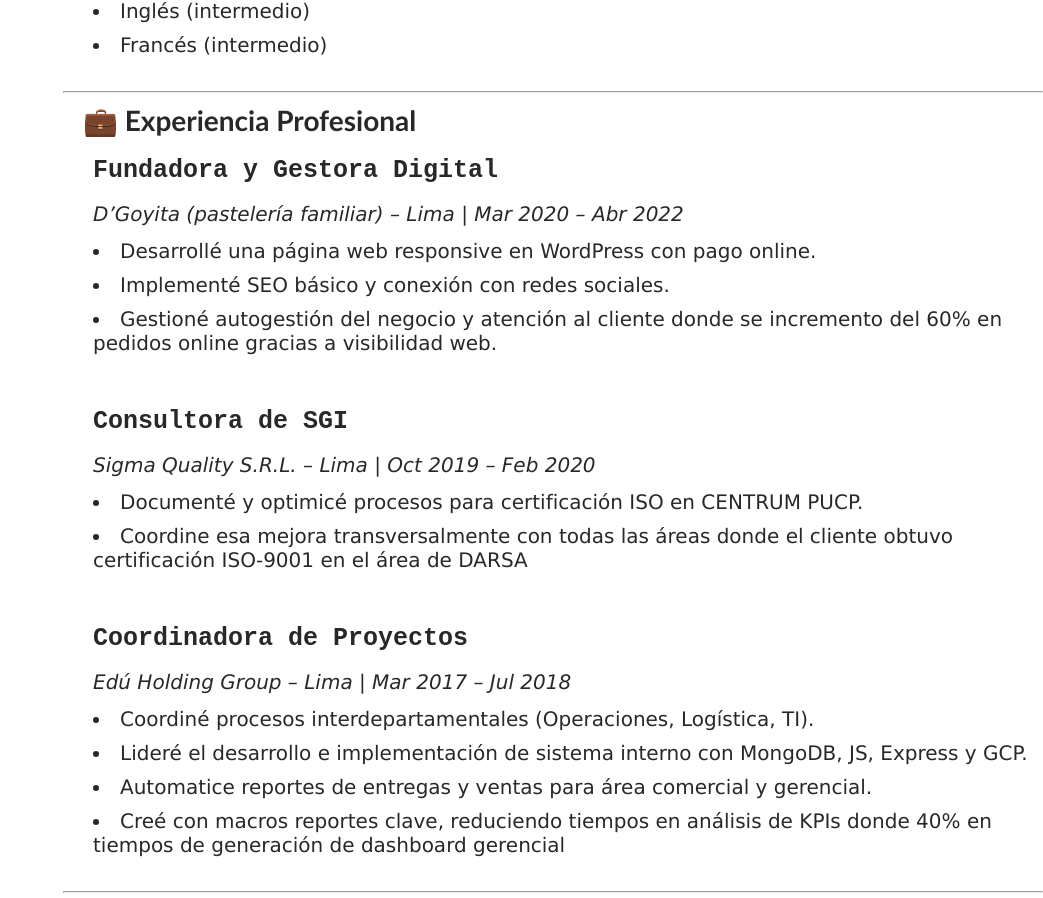
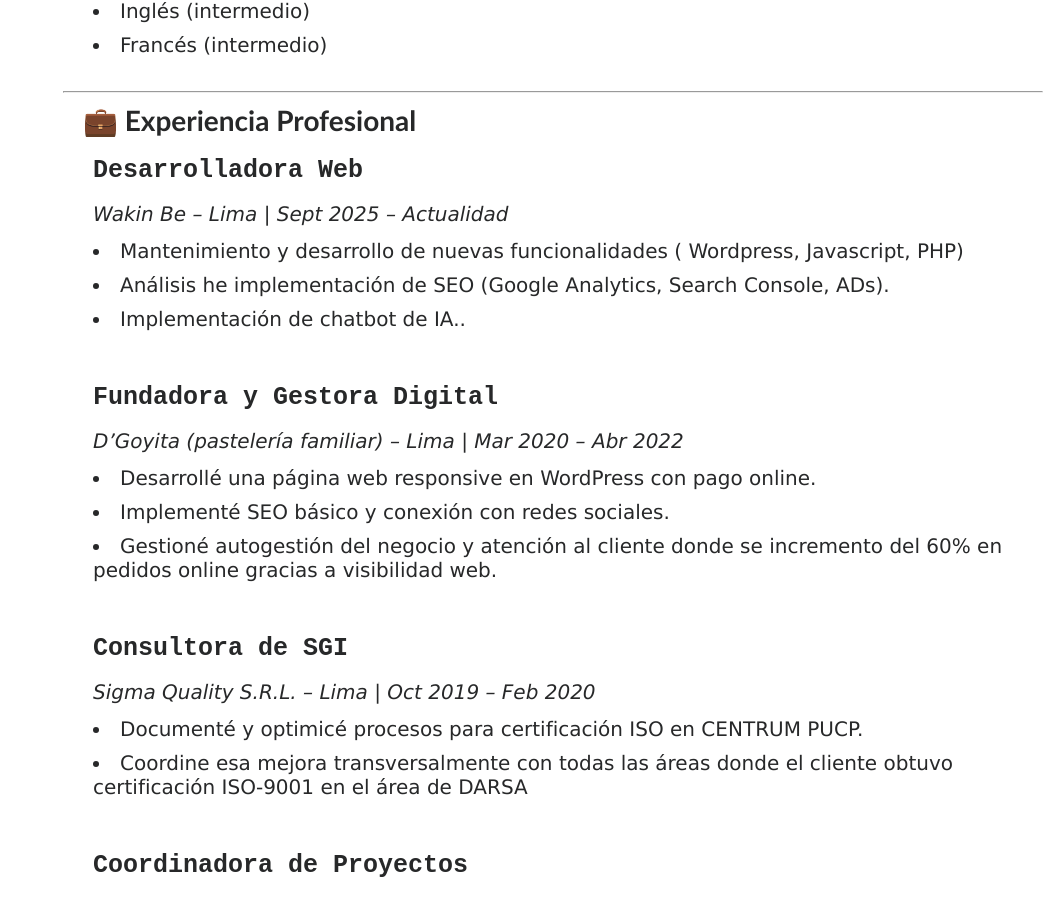
Before and after one commit to greis093/portafolio-cv, a React (Vite) app: page /curriculum in a window 1280 px wide. Shown: the part 1368-2266 px from the top of the page, without its empty margins (237-1280 px from the left). Built offline with nearby package versions, Linux system fonts and the light colour scheme; a web font is replaced by a local one.

Commit message:
actualizar mi cv

```diff
--- a/src/pages/Curriculum.jsx
+++ b/src/pages/Curriculum.jsx
@@ -94,6 +94,21 @@ const Curriculum = () => {
         <h3>💼 Experiencia Profesional</h3>
         <br/>
         <div className='detalle-experiencia'>
+         <b>Desarrolladora Web</b>
+         <div className='carrera'>
+         <i  className='detalle'> Wakin Be – Lima | Sept 2025 – Actualidad</i>
+         </div>
+         <div className='detalle'>
+          <ul>
+            <li>Mantenimiento y desarrollo de nuevas funcionalidades ( Wordpress, Javascript, PHP)</li>
+            <li>Análisis he implementación de SEO (Google Analytics, Search Console, ADs).</li>
+            <li>Implementación de chatbot de IA..</li>
+          </ul>
+          <br/>
+        </div>
+      </div>
+        <br/>
+        <div className='detalle-experiencia'>
          <b>Fundadora y Gestora Digital</b>
          <div className='carrera'>
          <i  className='detalle'>D’Goyita (pastelería familiar) – Lima | Mar 2020 – Abr 2022</i>
```
